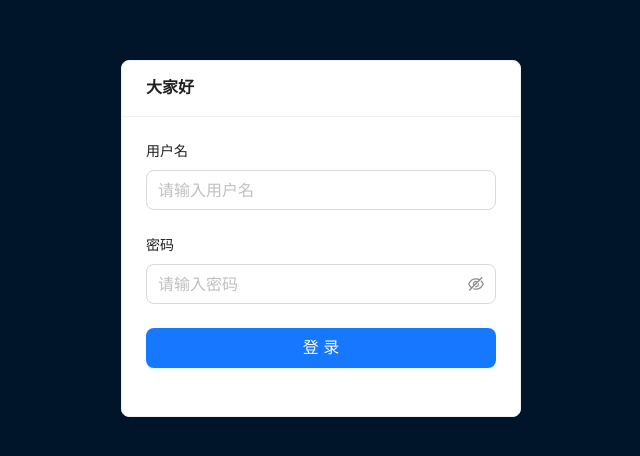
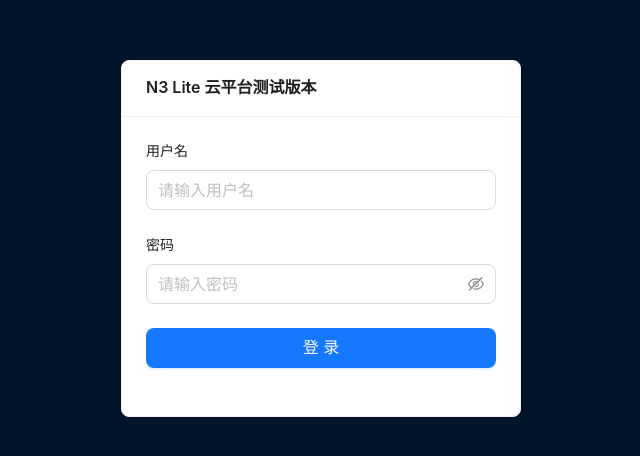
Before and after one commit to EdwinXinMa/neuron-web-clean, a Vue app: page /login in a window 1280 px wide. Shown: the part 162-618 px from the top of the page, without its empty margins (319-959 px from the left). Built offline with nearby package versions, Linux system fonts and the light colour scheme.

Commit message:
标题改为N3 Lite云平台测试版本

```diff
--- a/src/stores/app.ts
+++ b/src/stores/app.ts
@@ -3,7 +3,7 @@ import { ref } from 'vue'
 
 export const useAppStore = defineStore('app', () => {
   const loading = ref(false)
-  const title = ref('大家好')
+  const title = ref('N3 Lite 云平台测试版本')
 
   return { loading, title }
 })
--- a/src/views/login/index.vue
+++ b/src/views/login/index.vue
@@ -36,7 +36,7 @@ async function handleLogin() {
 
 <template>
   <div style="display: flex; justify-content: center; align-items: center; min-height: 100vh; background: #001529;">
-    <a-card style="width: 400px;" title="大家好">
+    <a-card style="width: 400px;" title="N3 Lite 云平台测试版本">
       <a-form layout="vertical">
         <a-form-item label="用户名">
           <a-input v-model:value="form.username" placeholder="请输入用户名" size="large" @pressEnter="handleLogin" />
```
